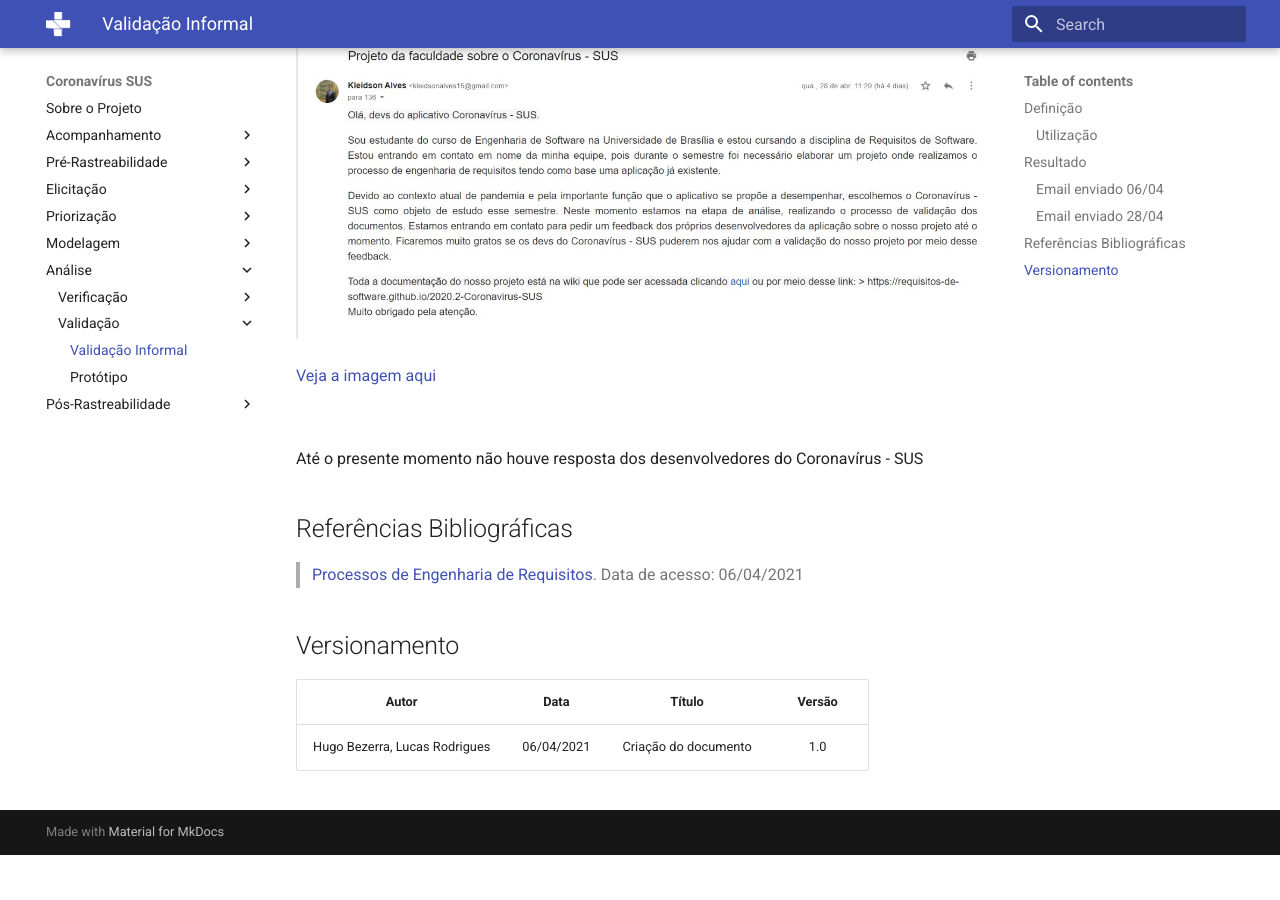
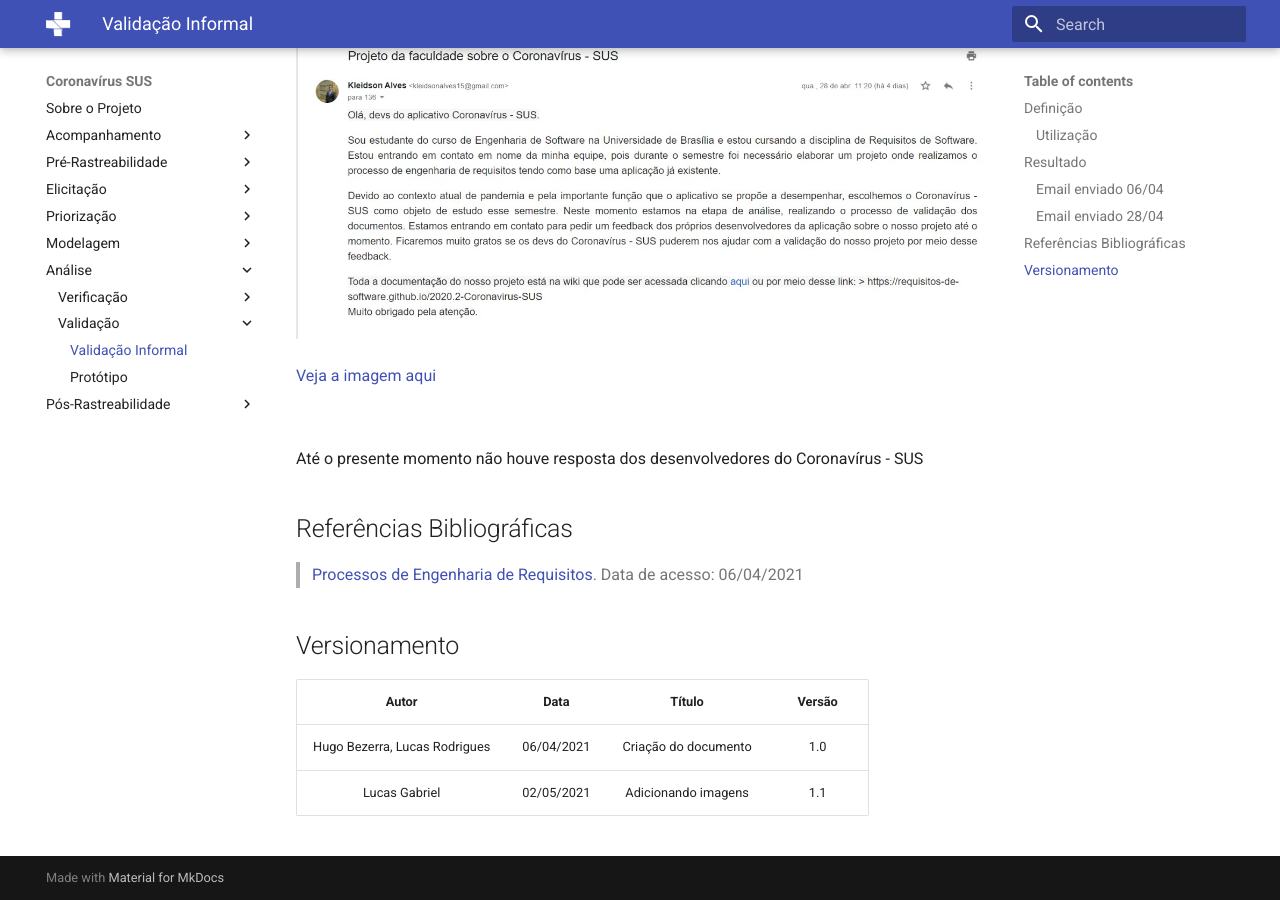
Before and after one commit to Requisitos-de-Software/2020.2-Coronavirus-SUS, an MkDocs documentation site: the page built from docs/análise/validação/validaçãoInformal.md, in a window 1280 px wide and 900 px high, scrolled down 1400 px. Built offline with MkDocs 1.6.1 and Material for MkDocs 9.7.7, drawn with Linux system fonts in a browser that asks for light colours; old or Windows-style settings are respelled for this version of MkDocs; before the commit the page ends 2255 px from its top, so only the background shows below that.

Commit message:
Adicionando versionamento

```diff
--- a/docs/análise/validação/validaçãoInformal.md
+++ b/docs/análise/validação/validaçãoInformal.md
@@ -42,3 +42,4 @@
 | Autor     | Data       | Título     | Versão     |
 | :--------:| :--------: | :--------: | :--------: |
 |Hugo Bezerra, Lucas Rodrigues|06/04/2021|Criação do documento|1.0|
+|Lucas Gabriel |02/05/2021|Adicionando imagens|1.1|
```
